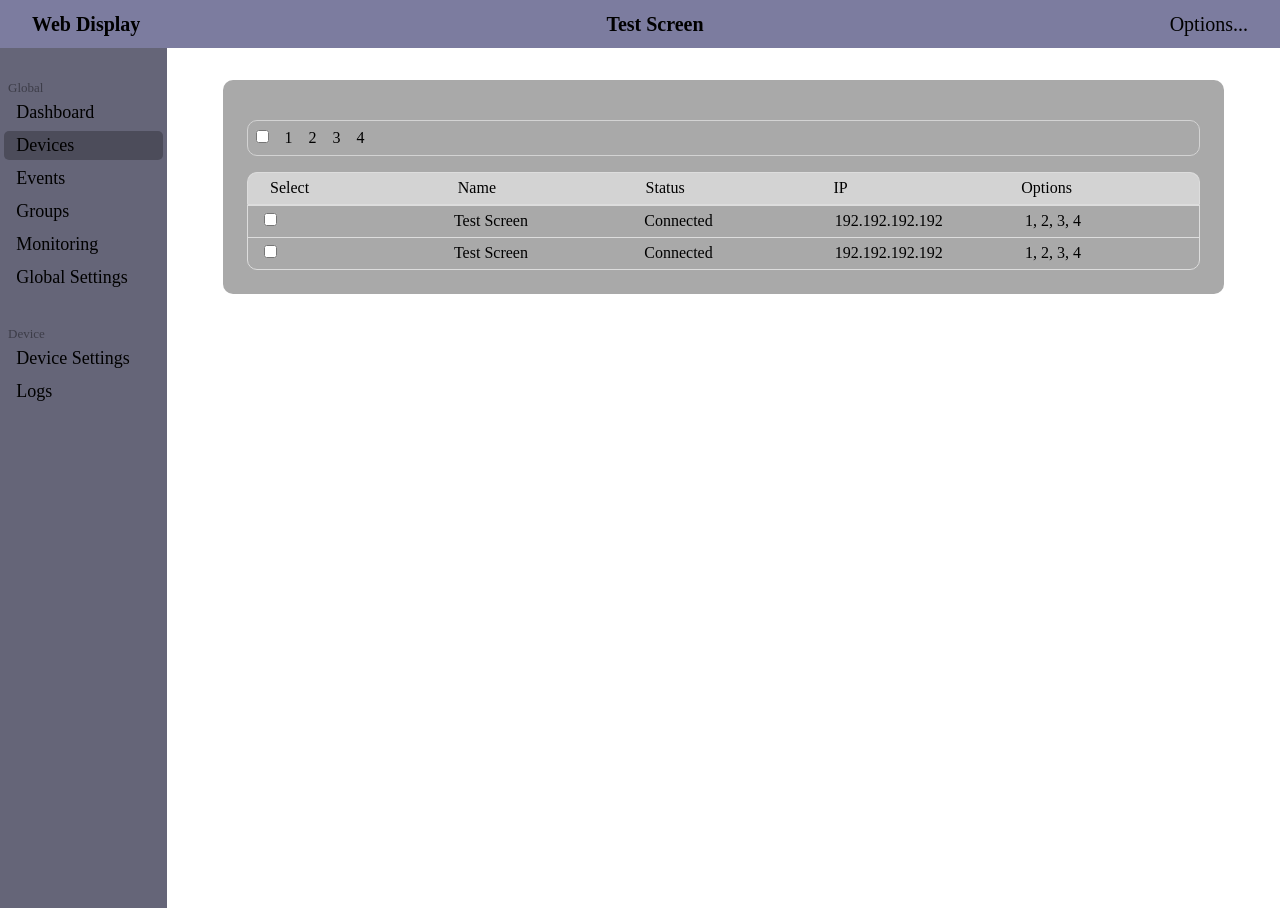
After one commit to C2311231/WebDisplay, a Flask app: template templates/WebInterfaceV2/devices.html in a window 1280 px wide. The commit adds this page. Run offline with Flask 3, Linux system fonts and the light colour scheme; the template is opened without the code that fills it, so the values that code supplies are empty; parts of the project's set-up code (start-up, migrations or seed data) failed here and were passed over.

Commit message:
started on devices screen

```diff
--- a/new_webpage_test.py
+++ b/new_webpage_test.py
@@ -4,5 +4,10 @@ app = Flask(__name__)
 def home():
     return render_template("/WebInterfaceV2/dashboard.html")
 
+@app.route("/devices")
+def devices():
+    return render_template("/WebInterfaceV2/devices.html")
+
+
 if __name__ == "__main__":
     app.run(host="0.0.0.0", port=5000, debug=True)
--- a/static/WebInterfaceV2/layout.css
+++ b/static/WebInterfaceV2/layout.css
@@ -1,4 +1,5 @@
-body, html {
+body,
+html {
     margin: 0;
     padding: 0;
     height: 100vh;
@@ -6,11 +7,11 @@ body, html {
     overflow: hidden;
 }
 
-*{
+* {
     box-sizing: border-box;
     margin: 0;
     padding: 0;
- }
+}
 
 #title_bar {
     width: 100%;
@@ -20,14 +21,13 @@ body, html {
     background-color: rgb(124, 124, 159);
     display: flex;
     align-items: center;
-    justify-content: space-around;
+    justify-content: space-between;
 }
 
 #title_bar * {
     font-size: 1.25rem;
     padding-left: 2rem;
     padding-right: 2rem;
-    padding: 0;
     margin-top: 0;
     margin-bottom: 0;
     text-align: center;
@@ -46,11 +46,108 @@ body, html {
 
 #side_bar h2 {
     margin: 0;
-    padding-top: 1rem;
-    padding-bottom: 1rem;
+    width: 100%;
+    padding-left: 0.5rem;
+    padding-top: 2rem;
+    font-size: small;
+    font-weight: normal;
+    color: rgba(0, 0, 0, 0.4);
 }
+
+#side_bar a {
+    color: black;
+    text-decoration: none;
+    font-size: large;
+    padding: 0.25rem;
+    padding-left: 0.75rem;
+    border-radius: 5px;
+    width: 95%;
+    display: block;
+    margin: 2px;
+}
+
+#side_bar a.selected {
+    background-color: rgba(0, 0, 0, 0.25);
+}
+
+
+#side_bar a:hover {
+    background-color: rgba(0, 0, 0, 0.25);
+}
+
 
 #main_page {
     height: 100%;
     width: 100vw;
+    display: flex;
 }
+
+#main_content {
+    height: 100%;
+    width: 100%;
+}
+
+
+.selection_container {
+    width: 90%;
+    border-radius: 10px;
+    background-color: darkgrey;
+    min-height: 7rem;
+    margin: auto;
+    margin-top: 2rem;
+    padding: 1.5rem;
+}
+
+div.selection_container div.tool_bar {
+    display: flex;
+    padding: 0.5rem;
+    gap: 1rem;
+    margin-bottom: 1rem;
+    margin-top: 1rem;
+    border-radius: 10px;
+    border: 1px solid lightgray;
+}
+
+div.selection_container div.headings {
+    display: flex;
+    padding: 0.4rem;
+    border-bottom: 1px solid rgba(0, 0, 0, 0.25);
+    justify-content: space-around;
+    background-color: rgb(211, 211, 211);
+    border-radius: 10px 10px 0 0;
+    border: 1px solid rgb(221, 221, 221);
+    border-bottom: 0;
+}
+
+div.selection_container div.headings div.heading {
+    width: 100%;
+    padding-left: 1rem;
+    padding-right: 1rem;
+}
+
+div.selection_container div.table {
+    border-radius: 0px 0px 10px 10px;
+    border: 1px solid rgb(221, 221, 221);
+    display: flex;
+    flex-direction: column;
+    overflow:auto;
+    max-height: 70vh;
+}
+
+div.selection_container div.table div.table-item {
+    display: flex;
+    justify-content: space-around;
+    border-top: 1px solid rgb(221, 221, 221);
+    min-height: 2rem;
+    align-items: center;
+}
+
+div.selection_container div.table div.table-item:hover {
+    background-color: rgba(255, 255, 255, 0.1);
+}
+
+div.selection_container div.table div.table-item div.table-cell {
+    width: 100%;
+    padding-left: 1rem;
+    padding-right: 1rem;
+}
--- /dev/null
+++ b/templates/WebInterfaceV2/devices.html
@@ -0,0 +1,107 @@
+{% extends "/WebInterfaceV2/layout.html" %}
+
+{% block page_title %}
+Web Display - Dashboard
+{% endblock page_title %}
+
+
+{% block title_bar %}
+<h1 class="program_title">Web Display</h1>
+<h1 class="device_title">Test Screen</h1>
+<div class="title_bar_options">
+    Options...
+</div>
+{% endblock title_bar %}
+
+{% block sidebar %}
+<h2>Global</h2>
+<a href="/">Dashboard</a>
+<a href="/devices" class="selected">Devices</a>
+<a href="">Events</a>
+<a href="">Groups</a>
+<a href="">Monitoring</a>
+<a href="">Global Settings</a>
+<h2>Device</h2>
+<a href="">Device Settings</a>
+<a href="">Logs</a>
+{% endblock sidebar %}
+
+
+
+{% block content %}
+<div class="selection_container">
+    <div class="tool_bar">
+        <div>
+            <input type="checkbox">
+        </div>
+        <div>
+            1
+        </div>
+        <div>
+            2
+        </div>
+        <div>
+            3
+        </div>
+        <div>
+            4
+        </div>
+    </div>
+    <div class="headings">
+        <div class="heading">
+            Select
+        </div>
+        <div class="heading">
+            Name
+        </div>
+        <div class="heading">
+            Status
+        </div>
+        <div class="heading">
+            IP
+        </div>
+        <div class="heading">
+            Options
+        </div>
+    </div>
+    <div class="table">
+        <div class="table-item">
+            <div class="table-cell">
+                <input type="checkbox">
+            </div>
+            <div class="table-cell">
+                Test Screen
+            </div>
+            <div class="table-cell">
+                Connected
+            </div>
+            <div class="table-cell">
+                192.192.192.192
+            </div>
+            <div class="table-cell">
+                1, 2, 3, 4
+            </div>
+        </div>
+        <div class="table-item">
+            <div class="table-cell">
+                <input type="checkbox">
+            </div>
+            <div class="table-cell">
+                Test Screen
+            </div>
+            <div class="table-cell">
+                Connected
+            </div>
+            <div class="table-cell">
+                192.192.192.192
+            </div>
+            <div class="table-cell">
+                1, 2, 3, 4
+            </div>
+        </div>
+
+    </div>
+</div>
+
+
+{% endblock content %}
--- a/templates/WebInterfaceV2/layout.html
+++ b/templates/WebInterfaceV2/layout.html
@@ -3,7 +3,7 @@
     <head>
         <meta charset="utf-8">
         <meta http-equiv="X-UA-Compatible" content="IE=edge">
-        <title></title>
+        <title>{% block page_title %}Web Display{% endblock page_title %}</title>
         <meta name="description" content="">
         <meta name="viewport" content="width=device-width, initial-scale=1">
         <link rel="stylesheet" href="{{url_for('static', filename='WebInterfaceV2/layout.css')}}">
```
Also changed, not shown: templates/WebInterfaceV2/dashboard.html (+7 -3 lines).
